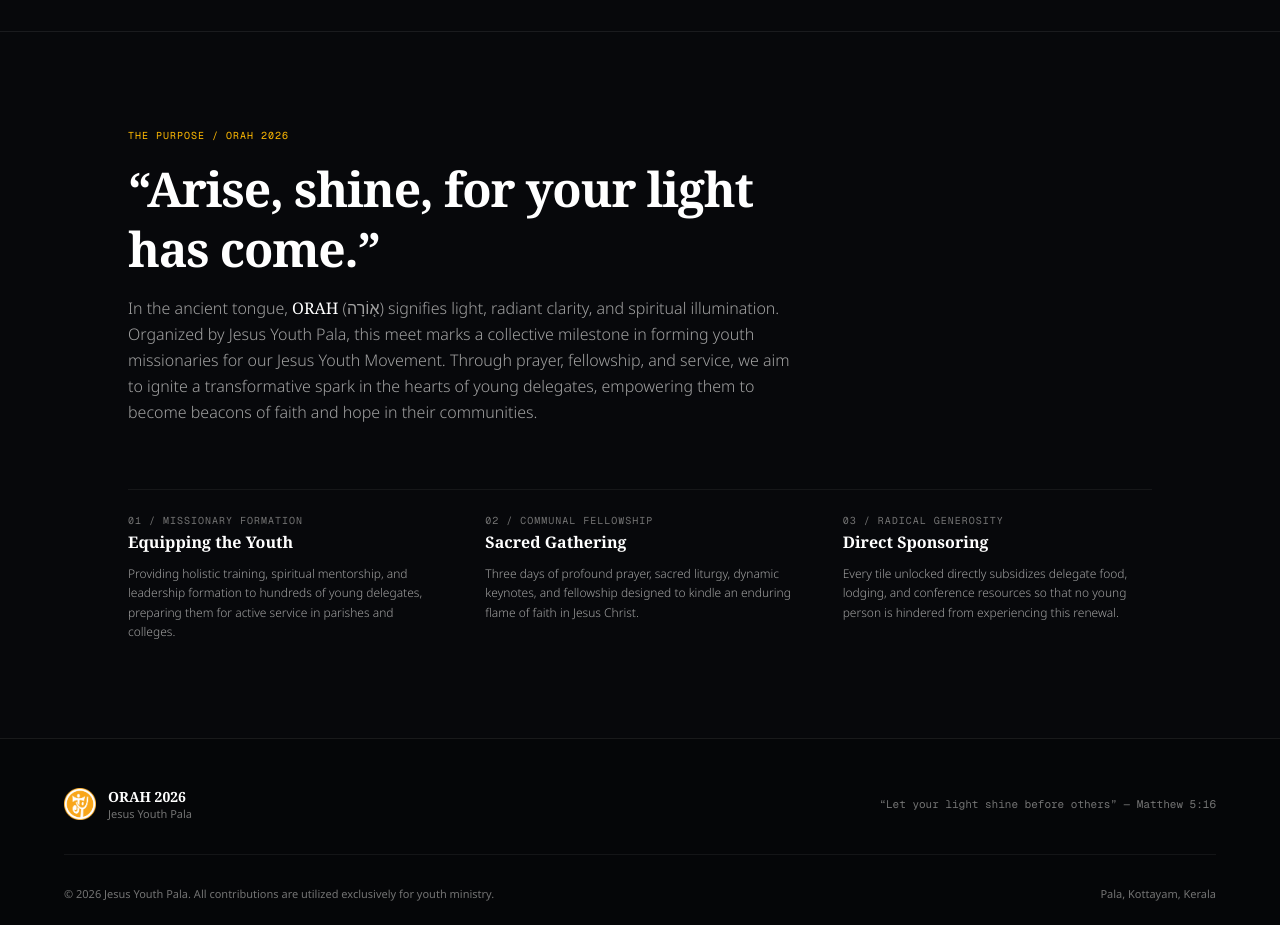
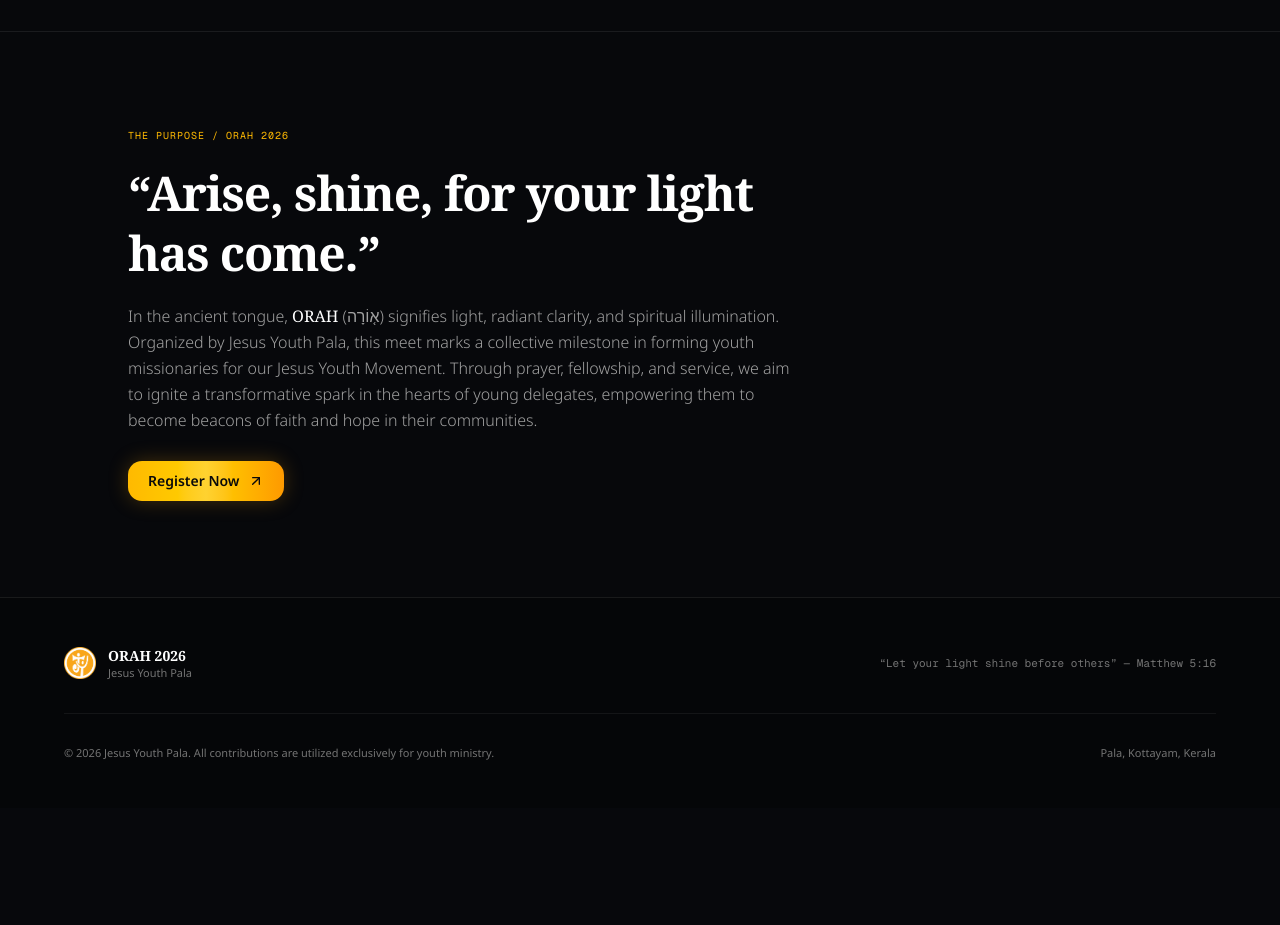
Before and after one commit to dariogeorge21/orah-finance-wall, a Next.js app: page / in a window 1280 px wide. Shown: the part 1240-2165 px from the top of the page. After the commit the page ends 2048 px from the top, so only its background shows below. Built offline with nearby package versions, Linux system fonts and the light colour scheme; no server answers; the database is empty; a web font is replaced by a local one.

Commit message:
feat: enhance AboutSection with registration link and improved layout

```diff
--- a/components/AboutSection.tsx
+++ b/components/AboutSection.tsx
@@ -1,10 +1,13 @@
 'use client';
+
+import React from 'react';
+import { ArrowUpRight } from 'lucide-react';
 
 export function AboutSection() {
   return (
     <section className="w-full py-16 sm:py-24 px-6 sm:px-12 border-t border-white/[0.08] relative">
       <div className="max-w-5xl mx-auto space-y-16">
-        <div className="space-y-4 max-w-2xl">
+        <div className="space-y-5 max-w-2xl">
           <div className="text-[10px] font-mono tracking-widest text-amber-400 uppercase">
             The Purpose / ORAH 2026
           </div>
@@ -14,39 +17,20 @@ export function AboutSection() {
           <p className="text-sm sm:text-base text-neutral-400 leading-relaxed font-light">
             In the ancient tongue, <span className="text-white font-normal font-serif">ORAH</span> (א֤וֹרָה) signifies light, radiant clarity, and spiritual illumination. Organized by Jesus Youth Pala, this meet marks a collective milestone in forming youth missionaries for our Jesus Youth Movement. Through prayer, fellowship, and service, we aim to ignite a transformative spark in the hearts of young delegates, empowering them to become beacons of faith and hope in their communities.
           </p>
+
+          <div className="pt-2">
+            <a
+              href="https://orah26.vercel.app/"
+              target="_blank"
+              rel="noopener noreferrer"
+              className="inline-flex items-center gap-2 px-5 py-2.5 rounded-xl font-semibold text-xs sm:text-sm text-neutral-950 bg-gradient-to-r from-amber-400 via-amber-300 to-amber-500 hover:brightness-105 shadow-[0_0_20px_rgba(245,158,11,0.25)] transition-all transform active:scale-95 group"
+            >
+              <span>Register Now</span>
+              <ArrowUpRight className="w-4 h-4 transition-transform group-hover:translate-x-0.5 group-hover:-translate-y-0.5" />
+            </a>
+          </div>
         </div>
 
-        <div className="grid grid-cols-1 md:grid-cols-3 gap-8 sm:gap-12 pt-4 border-t border-white/[0.06]">
-          <div className="space-y-2.5">
-            <span className="text-[10px] font-mono text-neutral-500 uppercase tracking-widest">
-              01 / Missionary Formation
-            </span>
-            <h3 className="text-base font-bold font-serif text-white">Equipping the Youth</h3>
-            <p className="text-xs text-neutral-400 leading-relaxed font-light">
-              Providing holistic training, spiritual mentorship, and leadership formation to hundreds of young delegates, preparing them for active service in parishes and colleges.
-            </p>
-          </div>
-
-          <div className="space-y-2.5">
-            <span className="text-[10px] font-mono text-neutral-500 uppercase tracking-widest">
-              02 / Communal Fellowship
-            </span>
-            <h3 className="text-base font-bold font-serif text-white">Sacred Gathering</h3>
-            <p className="text-xs text-neutral-400 leading-relaxed font-light">
-              Three days of profound prayer, sacred liturgy, dynamic keynotes, and fellowship designed to kindle an enduring flame of faith in Jesus Christ.
-            </p>
-          </div>
-
-          <div className="space-y-2.5">
-            <span className="text-[10px] font-mono text-neutral-500 uppercase tracking-widest">
-              03 / Radical Generosity
-            </span>
-            <h3 className="text-base font-bold font-serif text-white">Direct Sponsoring</h3>
-            <p className="text-xs text-neutral-400 leading-relaxed font-light">
-              Every tile unlocked directly subsidizes delegate food, lodging, and conference resources so that no young person is hindered from experiencing this renewal.
-            </p>
-          </div>
-        </div>
 
         </div>
     </section>
```
